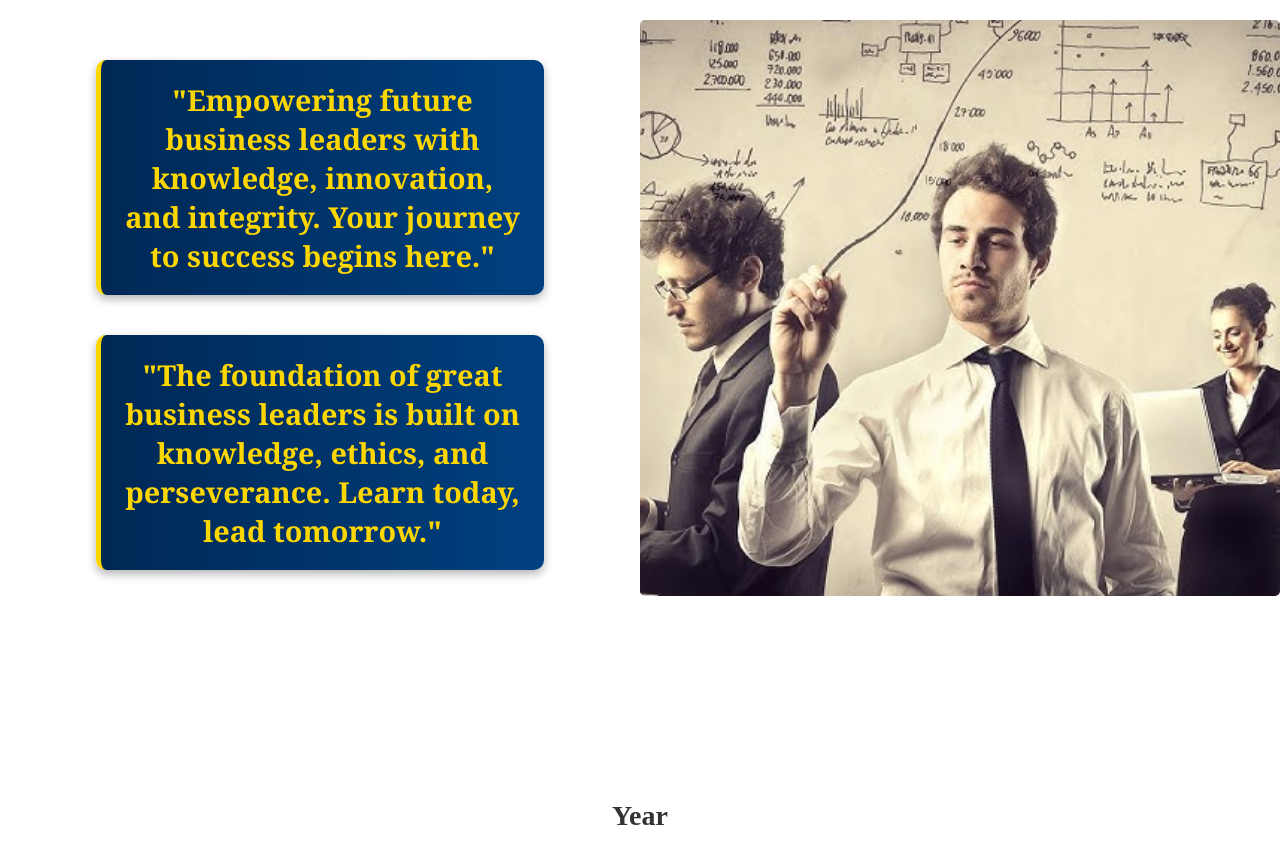
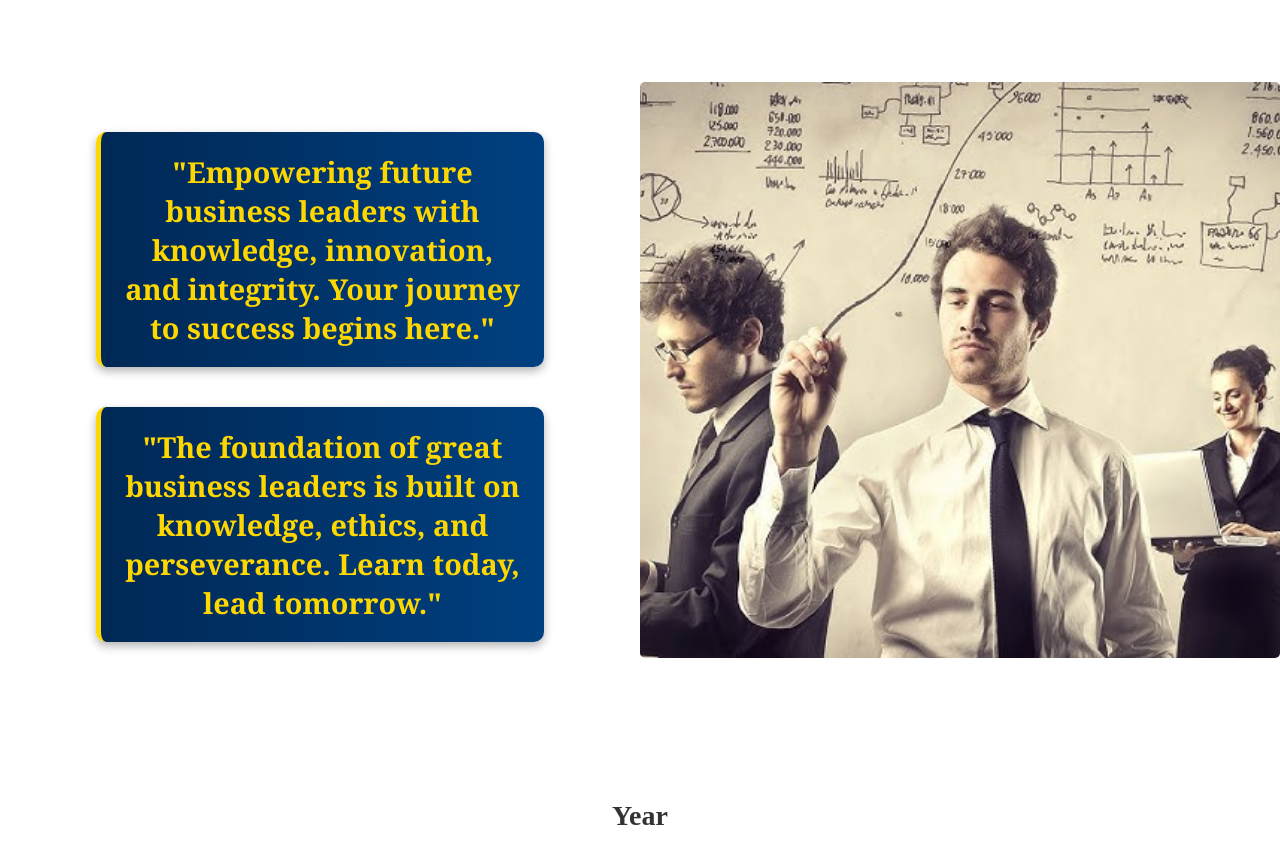
Before and after one commit to milanshahi57/studen_portal, a Django app: page / in a window 1280 px wide. Shown: the part 50-898 px from the top of the page. Run offline with Django 5.2, Linux system fonts and the light colour scheme.

Commit message:
changes in home

```diff
--- a/student_app/static/css/home.css
+++ b/student_app/static/css/home.css
@@ -3,13 +3,17 @@
     padding: 0px;
     box-sizing: border-box;
 
+
 }
+
 
 .content-outer {
     margin-top: 50px;
     height: 90vh;
-    max-width: 100vw;
+    width: 100vw;
     display: flex;
+    align-items: center;
+
 
 }
 
@@ -17,6 +21,7 @@
     width: 50%;
     height: 80%;
     padding-top: 40px;
+
 }
 
 .right-contentinner {
@@ -27,7 +32,7 @@
     background-size: cover;
     background-repeat: no-repeat;
     border-radius: 5px;
-   margin-top: 20px;
+    margin-top: 20px;
 
 }
 
--- a/student_app/templates/home.html
+++ b/student_app/templates/home.html
@@ -8,6 +8,7 @@
 
 
  <!--main section sarts here-->
+
  <div class="content-outer">
   <div class="left-contentinner">
     <div class="homepage_quote"><p class="homepage_quotation">"Empowering future business leaders with knowledge, innovation, and integrity. Your journey to success begins here."</p></div>
@@ -18,6 +19,7 @@
 
   <div class="right-contentinner"></div>
  </div>
+</div>
 
 {% include 'year_section.html' %}
 
```
